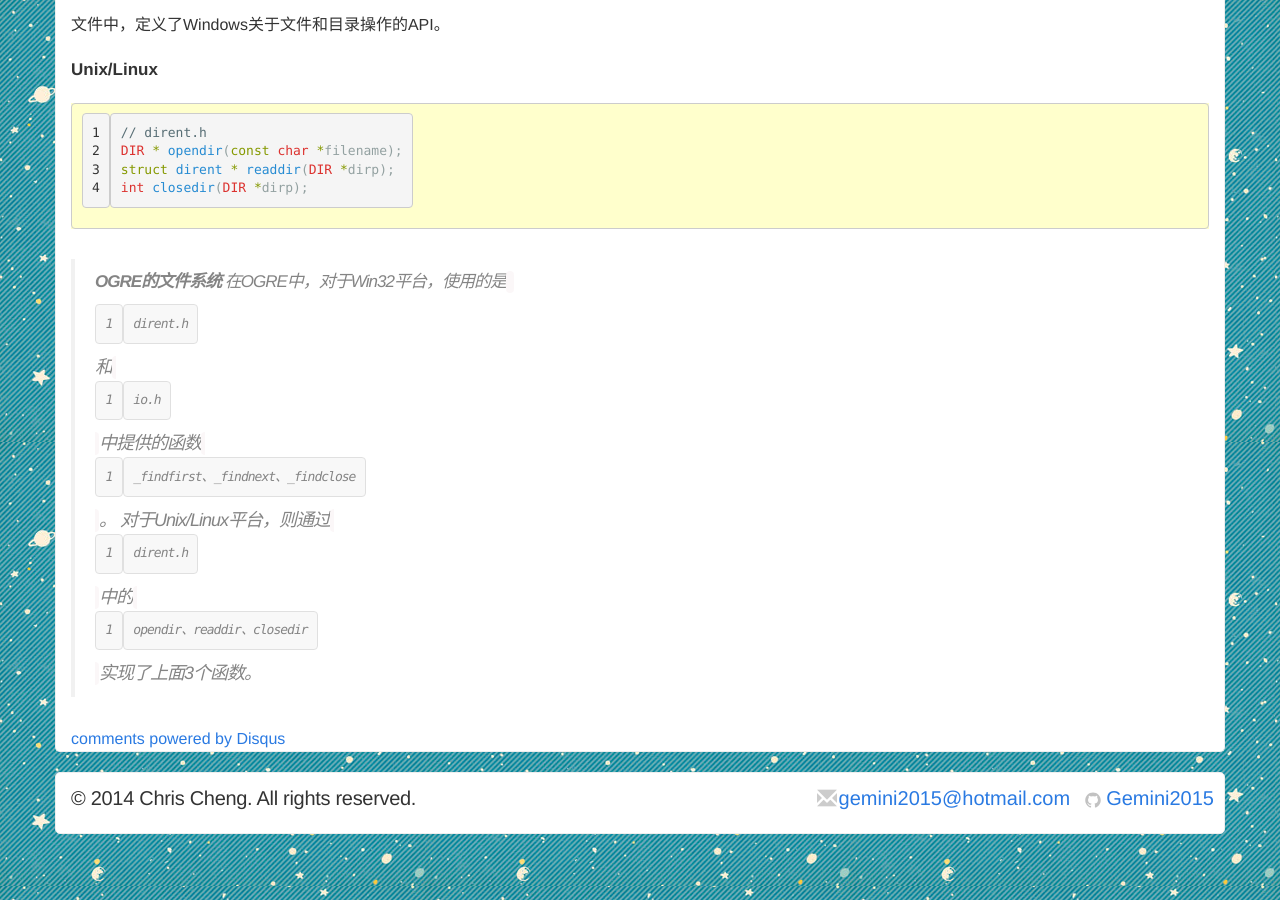
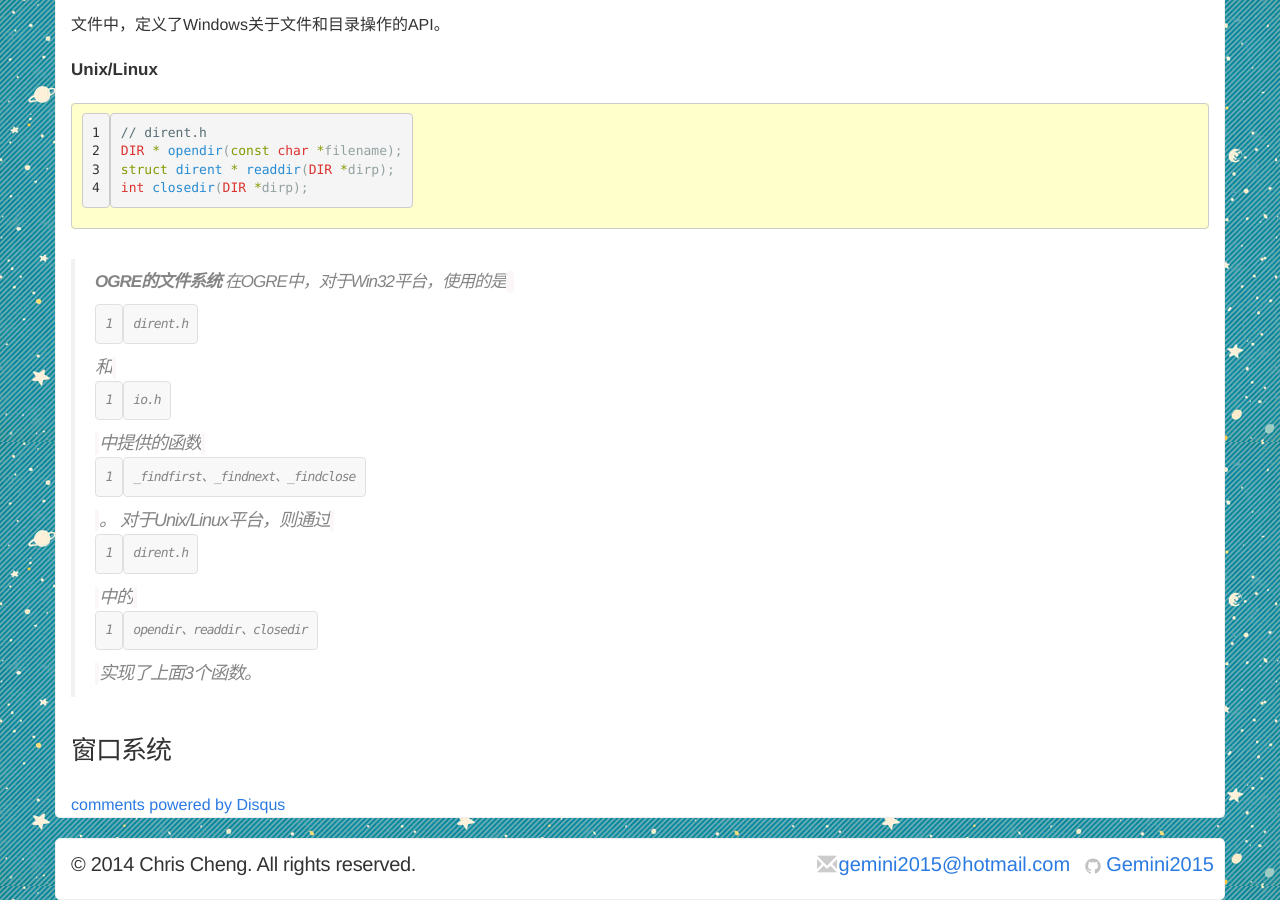
Before and after one commit to Gemini2015/gemini2015.github.io, a Jekyll site: the page built from _posts/2015-01-21-platform.markdown, in a window 1280 px wide and 900 px high, scrolled down 7994 px. Built offline with Jekyll 4.4.1, drawn with Linux system fonts in a browser that asks for light colours; nearby versions of some CDN libraries; comment, search, counter and statistics services are not loaded.

Commit message:
更新窗口系统

```diff
--- a/_posts/2015-01-21-platform.markdown
+++ b/_posts/2015-01-21-platform.markdown
@@ -357,3 +357,5 @@ int closedir(DIR *dirp);
 > **OGRE的文件系统**
 > 在OGRE中，对于Win32平台，使用的是`dirent.h`和`io.h`中提供的函数`_findfirst、_findnext、_findclose`。
 > 对于Unix/Linux平台，则通过`dirent.h`中的`opendir、readdir、closedir`实现了上面3个函数。
+
+### 窗口系统
```
